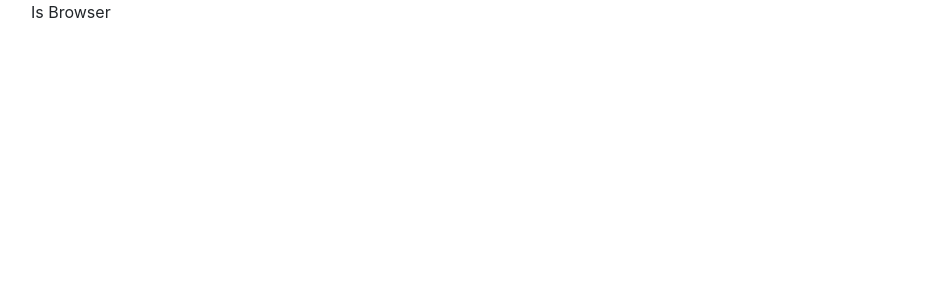
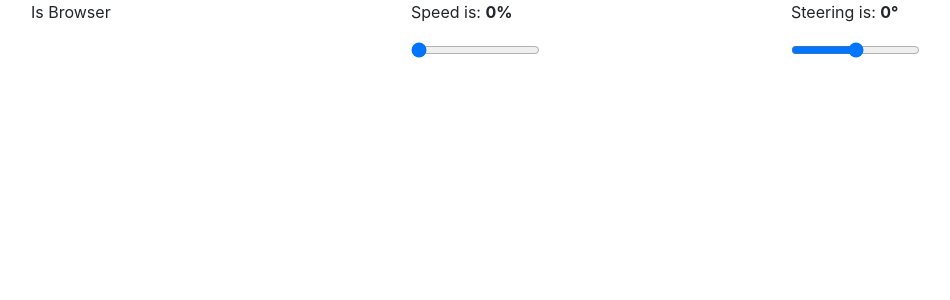
Before and after one commit to ev3-showcase/frontend-react, a React (Create React App) app: page / in a window 1280 px wide. Shown: the top 300 px of the page, without its empty margins (54-1004 px from the left). Built offline with nearby package versions, Linux system fonts and the light colour scheme.

Commit message:
Added controls for browser view

```diff
--- a/src/App.js
+++ b/src/App.js
@@ -8,14 +8,82 @@ import {
 import 'bootstrap/dist/css/bootstrap.min.css';
 import { Container,Row,Col } from 'reactstrap';
 
-function App() {
-    return (
+
+
+class App extends React.Component {
+    constructor(props) {
+        super(props);
+        this.state = {
+            carSpeed: 0,
+            carSteering: 0
+        };
+
+    }
+
+    //reset car values
+    resetCar = () => {
+        this.setState({
+            carSpeed: 0,
+            carSteering: 0
+        })
+    }
+
+    //handle car speed form events
+    handleCarSpeed = (event) => {
+        this.setState({
+            carSpeed: event.target.value
+        })
+
+        var xhr = new XMLHttpRequest()
+
+        xhr.open('POST', 'https://echo-api-fk-sc.aotp012.mcs-paas.io/api/v1/publish/message')
+        xhr.send(JSON.stringify({ speed: event.target.value }))
+    }
+
+    //handle car steering form events
+    handleCarSteering = (event) => {
+        this.setState({
+            carSteering: event.target.value
+        })
+
+
+
+    }
+
+
+    //subscribe to react state changes and send them to mqtt
+    static getDerivedStateFromProps(props, state) {
+        console.log(JSON.stringify(state))
+    }
+
+    render(){
+        return (
         <div className="App">
-            <BrowserView>
+            <BrowserView >
                 <Container>
                     <Row>
                         <Col>
                             <p>Is Browser</p>
+                        </Col>
+                        <Col>
+                            <p>Speed is: <b>{this.state.carSpeed}%</b></p>
+                            <input
+                                id="speedInput"
+                                type="range"
+                                min="0" max="90"
+                                value={this.state.carSpeed}
+                                onChange={this.handleCarSpeed}
+                                step="1"/>
+                        </Col>
+                        <Col>
+                            <p>Steering is: <b>{this.state.carSteering}°</b></p>
+                            <input
+                                id="steeringInput"
+                                type="range"
+                                min="-90" max="90"
+                                value={this.state.carSteering}
+                                onChange={this.handleCarSteering}
+                                step="1"/>
                         </Col>
                     </Row>
                 </Container>
@@ -31,6 +99,9 @@ function App() {
             </MobileView>
         </div>
     );
+
+    }
+
 }
 
 export default App;
```
Also changed, not shown: 1 other file (tests, documents, lock files or other folders).
